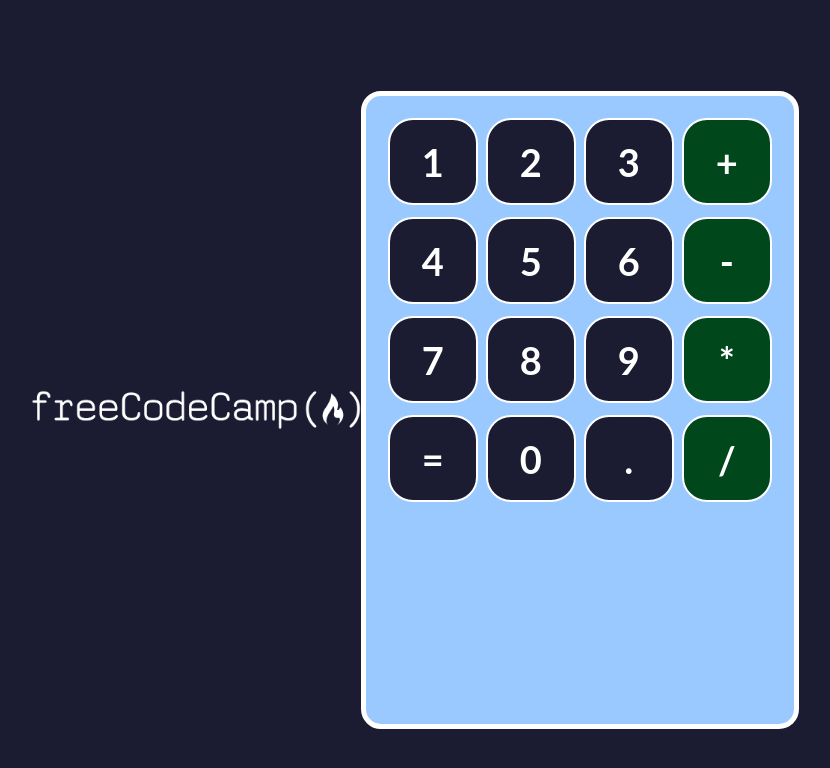
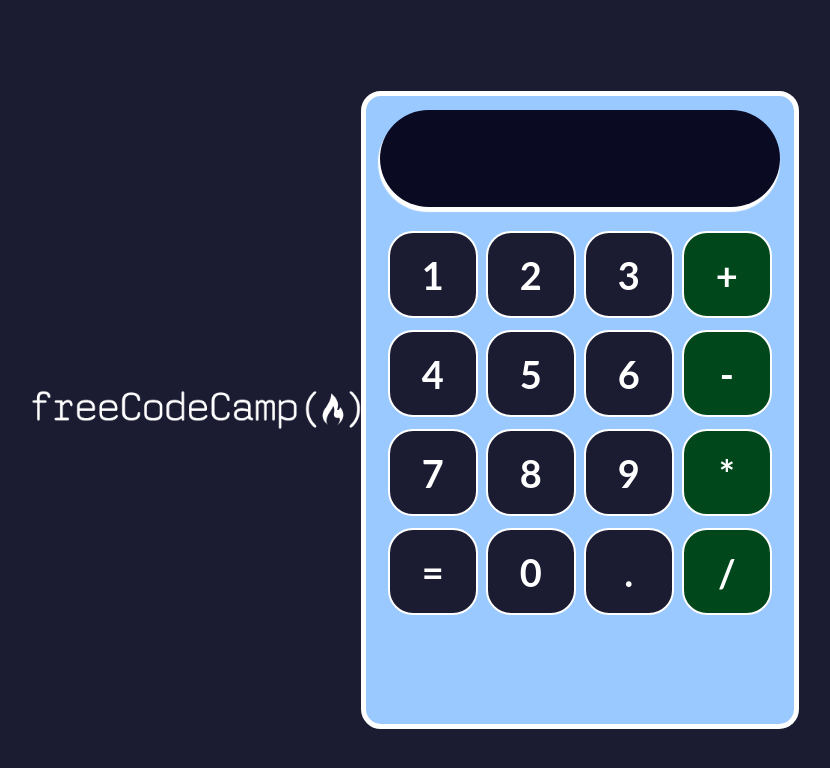
Before and after one commit to shencanet/React_practicas_calculadora, a React (Create React App) app: page / in a window 1280 px wide. Shown: the top 768 px of the page, without its empty margins (225-1055 px from the left). Built offline with nearby package versions, Linux system fonts and the light colour scheme.

Commit message:
pantalla calculadora 2

```diff
--- a/src/App.js
+++ b/src/App.js
@@ -1,7 +1,7 @@
 import './App.css';
 import Boton from './componentes/Boton';
 import freecodecamplogo from './imagenes/freecodecamp-logo.png';
-
+import Pantalla from './componentes/Pantalla';
 function App() {
   return (
     <div className="App">
@@ -12,6 +12,7 @@ function App() {
       alt= 'Logo '
     />
     <div className='contenedor-calculadora'>
+    <Pantalla />
     <div className='fila'>
       <Boton>1</Boton>
       <Boton>2</Boton>
--- /dev/null
+++ b/src/componentes/Pantalla.css
@@ -0,0 +1,15 @@
+.input {
+  height: 75px;
+  border-radius: 50px;
+  margin-bottom: 20px;
+  display: flex;
+  justify-content: flex-end;
+  align-items: center;
+  font-weight: bold;
+  font-size: 30px;
+  background-color: #0a0a23;
+  color: white;
+  padding: 11px 30px 11px 11px;
+  margin: 1px solid #888;
+  box-shadow: -1px 4px 1px 1px white;
+}
--- a/src/componentes/Pantalla.js
+++ b/src/componentes/Pantalla.js
@@ -1,6 +1,10 @@
-import React from "react";
+import React from 'react';
+import './Pantalla.css';
 
+const Pantalla = ({ input }) => (
+  <div className='input'>
+    {input}
+  </div>
+);
 
-const Pantalla = () => {
-
-}
+export default Pantalla;
```
